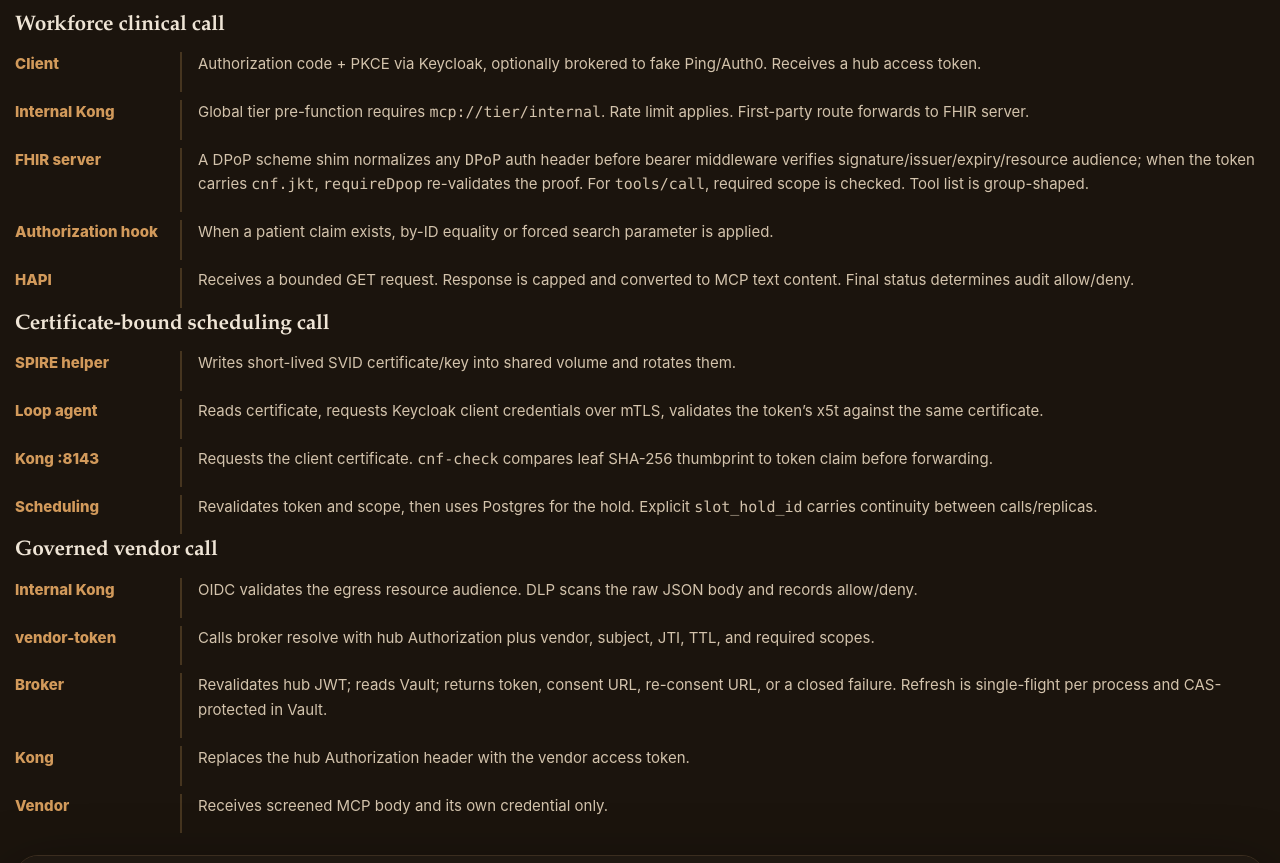
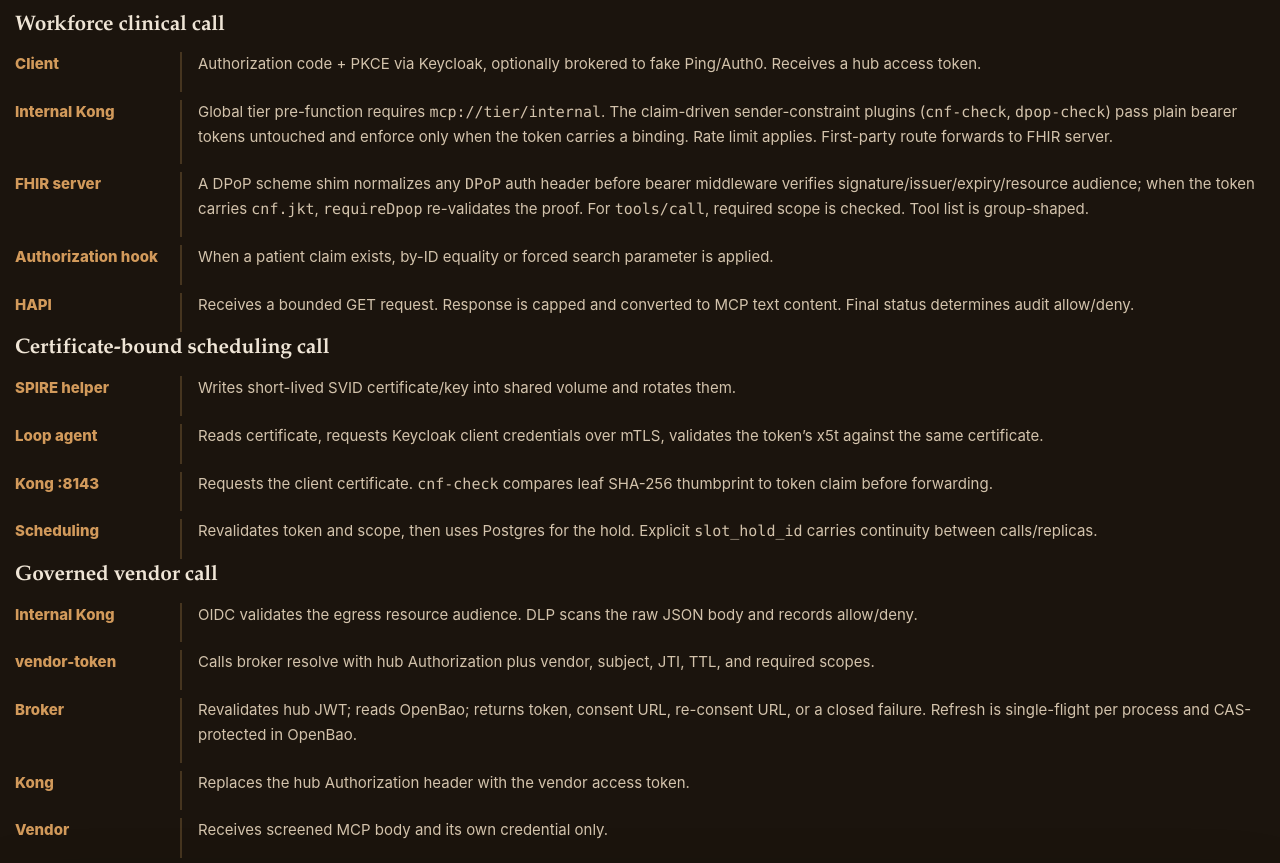
Before and after one commit to chief-builder/mcp-healthcare-reference, a plain HTML site: page docs/walkthrough/overall-technical.html in a window 1280 px wide. Shown: the part 4304-5167 px from the top of the page. Drawn offline with Linux system fonts and the light colour scheme.

Commit message:
docs(site): flows note claim-driven sender-constraint; OpenBao in broker row

```diff
--- a/docs/walkthrough/overall-technical.html
+++ b/docs/walkthrough/overall-technical.html
@@ -113,7 +113,7 @@
 <section id="flows" data-sources="servers/, plugins/, broker/, agents/loop-agent/"><h2>End-to-end request sequences</h2>
 <h3>Workforce clinical call</h3><div class="sequence">
 <div class="actor">Client</div><div class="msg">Authorization code + PKCE via Keycloak, optionally brokered to fake Ping/Auth0. Receives a hub access token.</div>
-<div class="actor">Internal Kong</div><div class="msg">Global tier pre-function requires <code>mcp://tier/internal</code>. Rate limit applies. First-party route forwards to FHIR server.</div>
+<div class="actor">Internal Kong</div><div class="msg">Global tier pre-function requires <code>mcp://tier/internal</code>. The claim-driven sender-constraint plugins (<code>cnf-check</code>, <code>dpop-check</code>) pass plain bearer tokens untouched and enforce only when the token carries a binding. Rate limit applies. First-party route forwards to FHIR server.</div>
 <div class="actor">FHIR server</div><div class="msg">A DPoP scheme shim normalizes any <code>DPoP</code> auth header before bearer middleware verifies signature/issuer/expiry/resource audience; when the token carries <code>cnf.jkt</code>, <code>requireDpop</code> re-validates the proof. For <code>tools/call</code>, required scope is checked. Tool list is group-shaped.</div>
 <div class="actor">Authorization hook</div><div class="msg">When a patient claim exists, by-ID equality or forced search parameter is applied.</div>
 <div class="actor">HAPI</div><div class="msg">Receives a bounded GET request. Response is capped and converted to MCP text content. Final status determines audit allow/deny.</div>
@@ -129,7 +129,7 @@
 <h3>Governed vendor call</h3><div class="sequence">
 <div class="actor">Internal Kong</div><div class="msg">OIDC validates the egress resource audience. DLP scans the raw JSON body and records allow/deny.</div>
 <div class="actor">vendor-token</div><div class="msg">Calls broker resolve with hub Authorization plus vendor, subject, JTI, TTL, and required scopes.</div>
-<div class="actor">Broker</div><div class="msg">Revalidates hub JWT; reads Vault; returns token, consent URL, re-consent URL, or a closed failure. Refresh is single-flight per process and CAS-protected in Vault.</div>
+<div class="actor">Broker</div><div class="msg">Revalidates hub JWT; reads OpenBao; returns token, consent URL, re-consent URL, or a closed failure. Refresh is single-flight per process and CAS-protected in OpenBao.</div>
 <div class="actor">Kong</div><div class="msg">Replaces the hub Authorization header with the vendor access token.</div>
 <div class="actor">Vendor</div><div class="msg">Receives screened MCP body and its own credential only.</div>
 </div><img class="visual" src="assets/governed-egress.svg" alt="Governed egress: DLP screening at the gateway, broker resolve from vault custody, vendor token swap"><p class="caption">OpenBao custody, single-flight refresh, DLP verdicts, and vendor-token isolation.</p></section>
```
